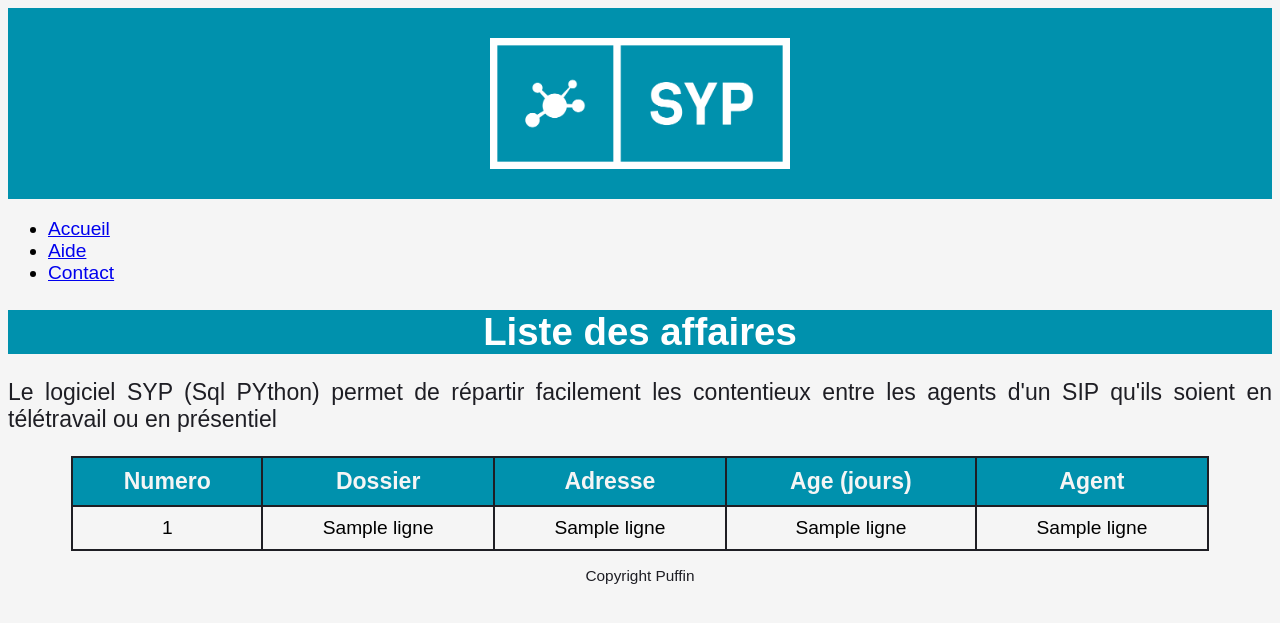
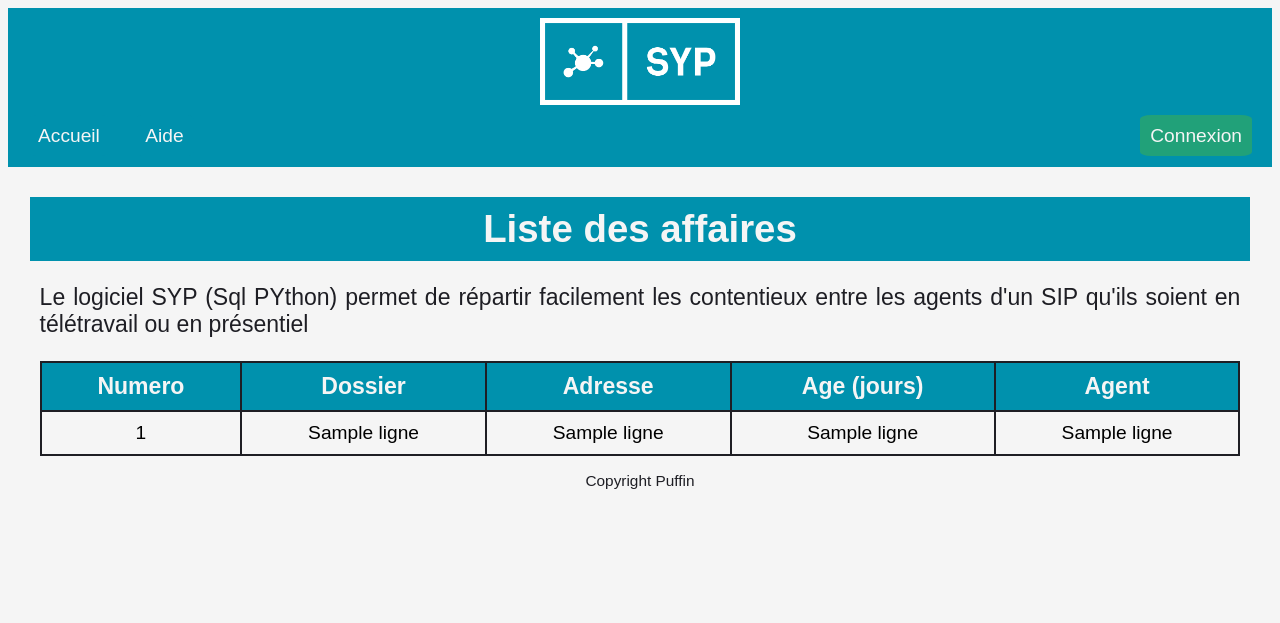
Before and after one commit to RmnSnk/syp, a Flask app: template myapp/templates/index.html in a window 1280 px wide. Shown: the top 623 px of the page. Run offline with Flask 2, Linux system fonts and the light colour scheme; the template is opened without the code that fills it: most values are stand-ins (such as "Sample title", 1, 10 or a date in 2020); some web fonts are replaced.

Commit message:
Mise en page du site, menu de navigation

```diff
--- a/myapp/static/styles/styles.css
+++ b/myapp/static/styles/styles.css
@@ -10,8 +10,12 @@ forcer le rechargement des fichiers statics */
 *{
 	--blackcst: #1E1E24;
 	--whitecst: #F5F5F5;
+	--bluecst: #0091AD;
+	--darkbluecst: #00667a;
+	--lightgreycst: #d3d3d3;
 	--redcst: #C78283;
-	--bluecst: #0091AD;
+	--greencst:#21A179;
+
 	font-family: RRegular, arial;
 }
 
@@ -21,15 +25,79 @@ header{
 
 /* Mise en forme du logo en haut de page */
 .logo_page {
-  width: 300px;
+  width: 200px;
   display: block;
   margin-left: auto;
   margin-right: auto;
-  padding: 30px;
+  padding: 10px;
 }
 
-nav{
-	background-color: var(--whitecst);
+/* Menu de navigation principal*/
+
+#navigation{
+	display: flex;
+	justify-content: space-between;
+	background-color: var(--bluecst);
+}
+
+nav.menu-nav, nav.menu-nav-right{
+	display: block;
+	background-color: var(--bluecst);
+	text-align: left;
+	margin-bottom: 10px;
+	margin-right: 10px;
+	margin-left: 10px;
+}
+
+/* Colle le menu à la bannière */
+nav.menu-nav ul, nav.menu-nav-right ul{
+	padding: 0;
+	margin:0;
+}
+	/* Accueil et Aide */
+nav.menu-nav ul li.btn {
+	display: inline-block;
+	list-style: none;
+	padding: 10px;
+
+}
+
+
+nav.menu-nav ul li.btn a {
+	color: var(--whitecst);
+	text-decoration: none;
+	background-color: var(--bluecst);
+	padding: 10px;
+	border-radius: 10%;
+}
+
+nav.menu-nav ul li.btn:hover a {
+	color: var(--whitecst);
+	background-color: var(--darkbluecst);
+	transition: 0.3s all;
+}
+
+	/* Connexion */
+nav.menu-nav-right ul li.btn-right {
+	/*display: inline-block;*/
+	list-style: none;
+	padding: 10px;
+	background-color: var(--bluecst);
+}
+
+
+nav.menu-nav-right ul li.btn-right a {
+	color: var(--whitecst);
+	text-decoration: none;
+	background-color: var(--greencst);
+	padding: 10px;
+	border-radius: 10%;
+}
+
+nav.menu-nav-right ul li.btn-right:hover a {
+	color: var(--whitecst);
+	background-color: var(--darkbluecst);
+	transition: 0.3s all;
 }
 
 
@@ -51,7 +119,13 @@ body{
 /* Titres */
 
 h1{
-	color : white;
+	width: 95%;
+	margin-top:30px;
+	margin-bottom: auto;
+	margin-right: auto;
+	margin-left: auto;
+	padding: 10px;
+	color : var(--whitecst);
 	font-size: 2.0em;
 	font-family: RBlack, arial;
 	text-decoration: none;
@@ -60,11 +134,14 @@ h1{
 	text-align: center;
 }
 
+/* Paragraphes */
 p{
 	color: var(--blackcst);
 	font-size: 1.2em;
 	font-family: RRegular, arial;
 	text-align: justify;
+	padding-left: 2.5%;
+	padding-right: 2.5%;
 }
 
 p.footer{
@@ -74,7 +151,7 @@ p.footer{
 
 table{
 border-collapse: collapse;
-width: 90%;
+width: 95%;
 margin: auto;
 }
 
@@ -93,5 +170,5 @@ th {
 
 /* Pour avoir une ligne sur deux grise dans les tableau */
 table tr:nth-child(odd){
-  background-color:lightgrey;
+  background-color:var(--lightgreycst);
 }
--- a/myapp/templates/index.html
+++ b/myapp/templates/index.html
@@ -14,13 +14,20 @@
 	</header>
 
 
-	<nav>
-		<ul>
-			<li><a href="Acceuil.html">Accueil</a></li>
-			<li><a href="Aide.html">Aide</a></li>
-			<li><a href="Contact.html">Contact</a></li>
-		</ul>
-	</nav>
+	<div id="navigation">
+		<nav class="menu-nav">
+			<ul>
+				<li class="btn"><a href="Acceuil.html">Accueil</a></li>
+				<li class="btn"><a href="Aide.html">Aide</a></li>
+			</ul>
+		</nav>
+
+		<nav class="menu-nav-right">
+			<ul>
+				<li class="btn-right"><a href="/auth">Connexion</a></li>
+			</ul>
+		</nav>
+	</div>
 
 
 	<h1>Liste des affaires</h1>
```
